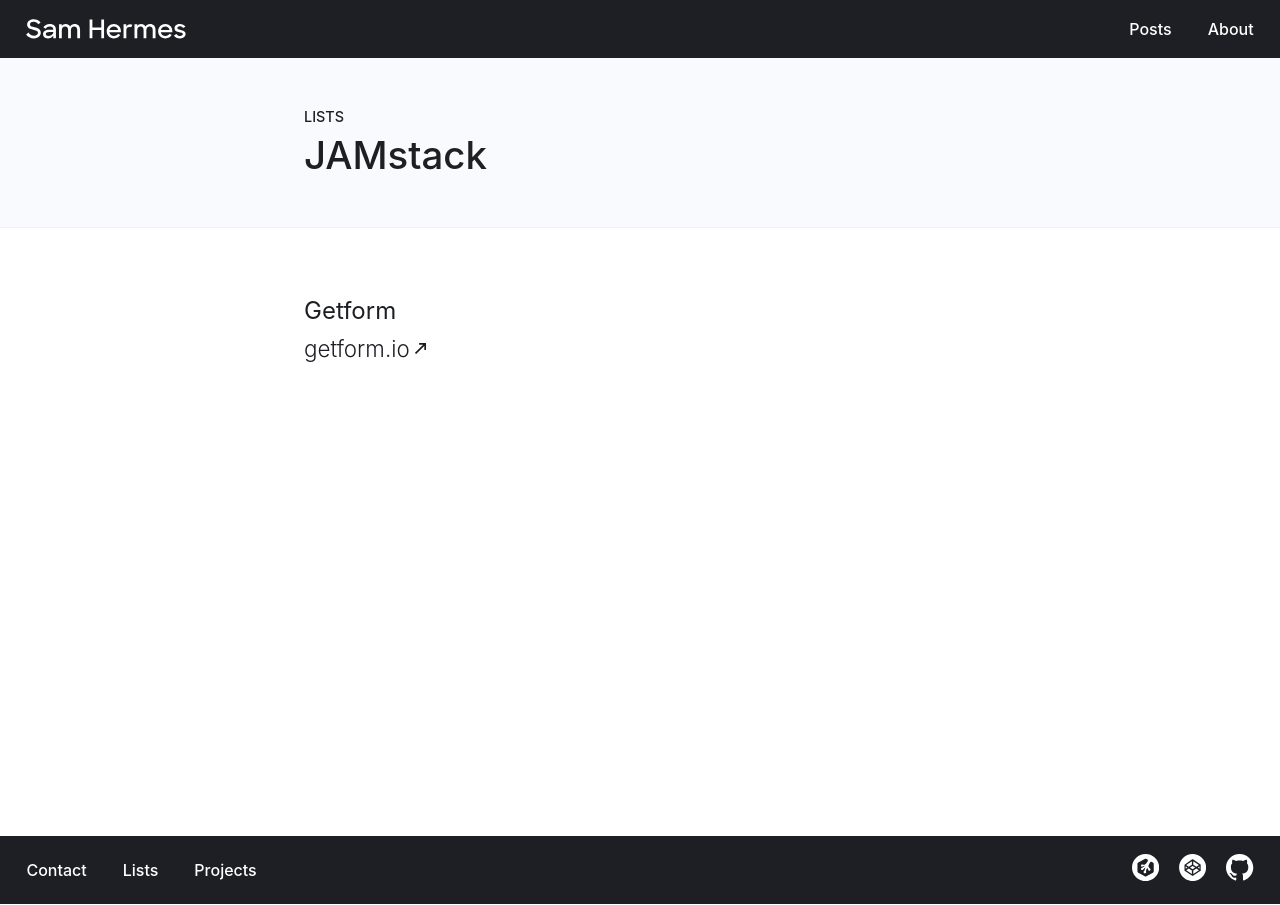
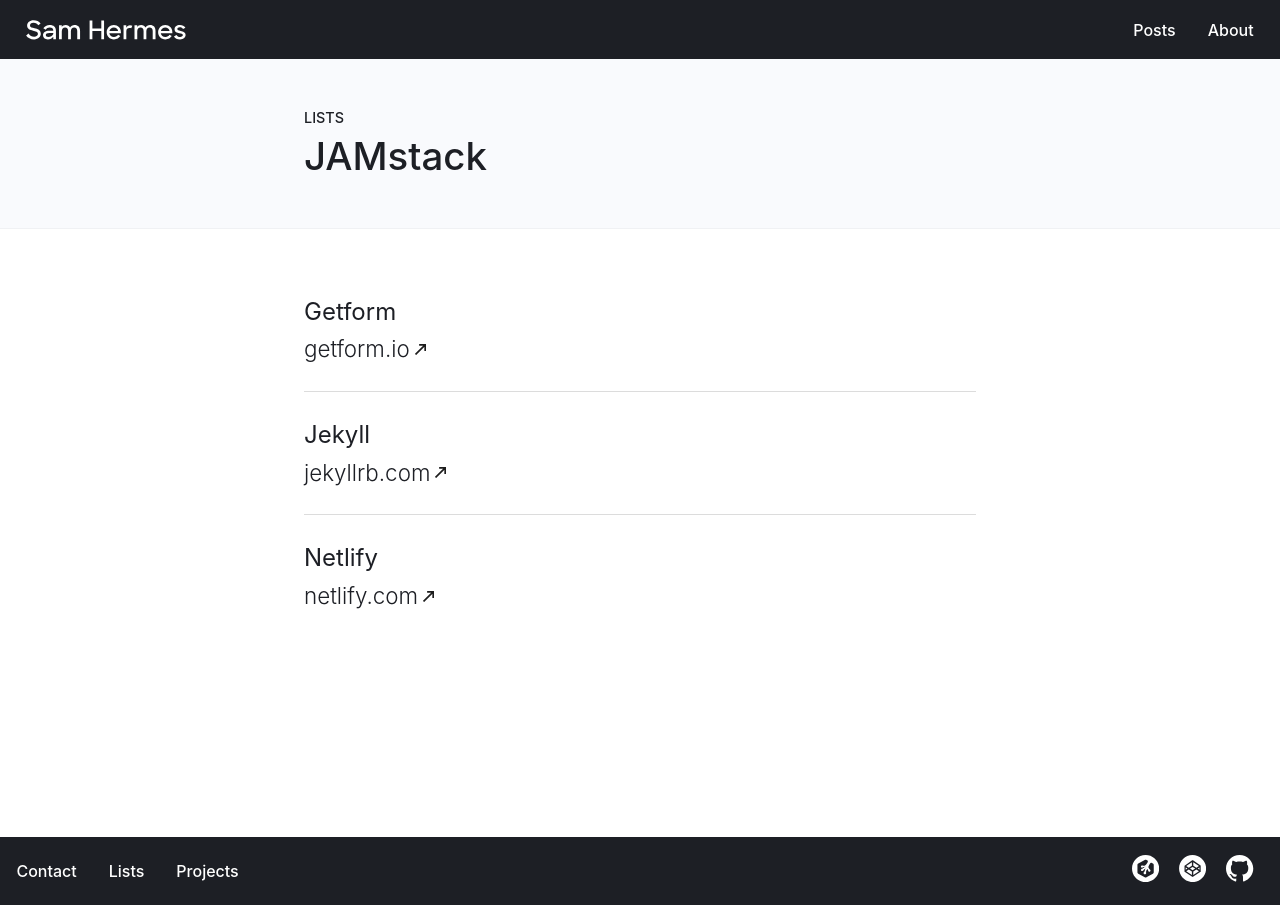
Before and after one commit to samhermes/samhermes.github.io, a Jekyll site: the page built from _lists/jamstack.markdown, in a window 1280 px wide. Built offline with Jekyll 4.4.1, drawn with Linux system fonts in a browser that asks for light colours.

Commit message:
Modify global elements, add to JAM stack list

```diff
--- a/_lists/jamstack.markdown
+++ b/_lists/jamstack.markdown
@@ -5,4 +5,8 @@
 
 * ## Getform
   [getform.io](https://getform.io)
+* ## Jekyll
+  [jekyllrb.com](https://jekyllrb.com)
+* ## Netlify
+  [netlify.com](https://www.netlify.com)
 {: .list}
--- a/_sass/_base.scss
+++ b/_sass/_base.scss
@@ -18,7 +18,7 @@
 body {
   font: $base-font-weight #{$base-font-size} $base-font-family;
   color: $color-dark;
-  background-color: #fff;
+  background-color: $color-dark;
   background-position: top 4.4rem center;
   -webkit-text-size-adjust: 100%;
 
--- a/_sass/_global.scss
+++ b/_sass/_global.scss
@@ -67,15 +67,16 @@
 
 .site-nav {
   list-style: none;
-  margin: 0 -0.625rem 0 auto;
+  margin: 0 0 0 auto;
   padding: 0;
 
   li {
     float: left;
     font-size: 0.9rem;
+    margin-left: 1rem;
 
     @media screen and (min-width: 33em) {
-      margin-left: 1rem;
+      margin-left: 2rem;
       font-size: 1rem;
     }
 
@@ -86,17 +87,13 @@
     a {
       color: #fff;
       display: block;
-      padding: 0.5rem;
-      border-radius: 0.4em;
+      padding: 0.4rem 0;
+      border-top: 2px solid transparent;
+      border-bottom: 2px solid transparent;
       font-weight: 500;
 
-      @media screen and (min-width: 33em) {
-        padding: 0.5rem 0.625rem;
-      }
-
       &:hover {
-        background: #fff;
-        color: $color-dark;
+        border-bottom: 2px solid #fff;
       }
     }
   }
--- a/_sass/_posts.scss
+++ b/_sass/_posts.scss
@@ -161,9 +161,9 @@
 }
 
 .post .post-meta {
-  font-size: 0.8em;
+  font-size: 0.9rem;
   font-weight: 500;
-  margin: 0 0 0.625em;
+  margin: 0 0 0.625rem;
   text-transform: uppercase;
 }
 
@@ -296,10 +296,12 @@
   }
 
   hr {
-    margin: 0 0 1.8rem;
+    margin: 3rem auto;
     border: 0;
-    height: 1px;
-    background: gainsboro;
+    height: 2px;
+    border-radius: 1px;
+    background: $color-dark;
+    max-width: 6rem;
   }
 }
 
```
